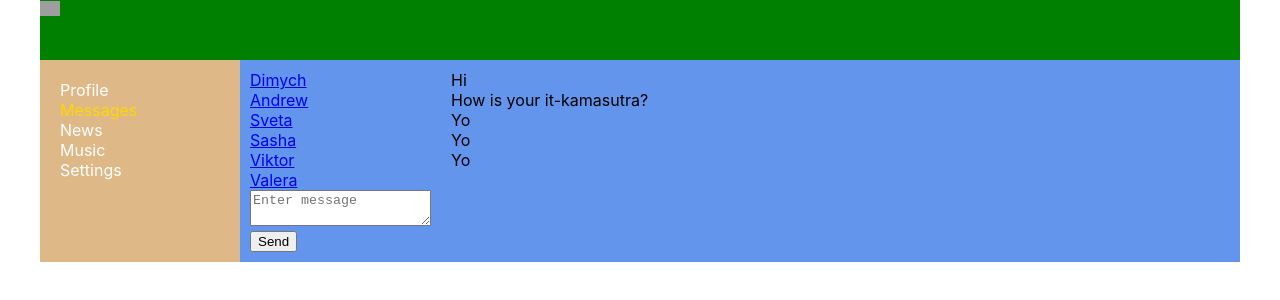
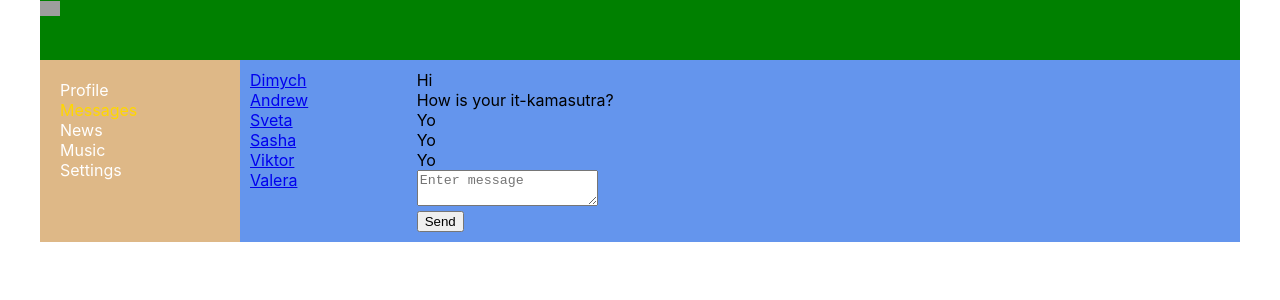
Before and after one commit to lu1dgy/react-blog, a React (Create React App) app: page /dialogs in a window 1280 px wide. Shown: the top 300 px of the page. Built offline with nearby package versions, Linux system fonts and the light colour scheme; grey boxes are pictures that could not be loaded.

Commit message:
create reducers

```diff
--- a/src/components/Dialogs/Dialogs.jsx
+++ b/src/components/Dialogs/Dialogs.jsx
@@ -2,7 +2,7 @@ import React from 'react'
 import styles from './Dialogs.module.css'
 import DialogItem from './DialogItem/DialogItem'
 import Message from './Message/Message'
-import { sendMessageCreator, updateNewMessageTextCreator } from '../../redux/state'
+import { sendMessageCreator, updateNewMessageTextCreator } from '../../redux/dialogsReducer'
 
 const Dialogs = (props) => {
   const dialogsElements = props.state.dialogs.map((d) => (
@@ -29,8 +29,9 @@ const Dialogs = (props) => {
 
   return (
     <div className={styles.dialogs}>
-      <div className={styles.dialogsItems}>
-        <div>{dialogsElements}</div>
+      <div className={styles.dialogsItems}>{dialogsElements}</div>
+      <div className={styles.messages}>
+        <div>{messagesElements}</div>
         <div>
           <div>
             <textarea
@@ -43,7 +44,6 @@ const Dialogs = (props) => {
           </div>
         </div>
       </div>
-      <div className={styles.messages}>{messagesElements}</div>
     </div>
   )
 }
--- a/src/components/Profile/MyPosts/MyPosts.jsx
+++ b/src/components/Profile/MyPosts/MyPosts.jsx
@@ -1,5 +1,5 @@
 import React from 'react'
-import { addPostCreator, updateNewPostTextCreator } from '../../../redux/state'
+import { addPostCreator, updateNewPostTextCreator } from '../../../redux/profileReducer'
 import styles from './MyPosts.module.css'
 import Post from './Post/Post'
 
--- a/src/index.js
+++ b/src/index.js
@@ -5,7 +5,7 @@ import { BrowserRouter } from 'react-router-dom'
 
 import './index.css'
 
-import store from './redux/state'
+import store from './redux/store'
 import App from './App'
 
 const root = ReactDOM.createRoot(document.getElementById('root'))
--- /dev/null
+++ b/src/redux/dialogsReducer.js
@@ -0,0 +1,22 @@
+const UPDATE_NEW_MESSAGE_TEXT = 'UPDATE_NEW_MESSAGE_TEXT'
+const SEND_MESSAGE = 'SEND_MESSAGE'
+export const dialogsReducer = (state, action) => {
+  switch (action.type) {
+    case UPDATE_NEW_MESSAGE_TEXT:
+      state.newMessageText = action.newText
+      return state
+    case SEND_MESSAGE:
+      const messageText = state.newMessageText
+      state.newMessageText = ''
+      state.messages.push({ id: 6, message: messageText })
+      return state
+    default:
+      return state
+  }
+}
+
+export const sendMessageCreator = () => ({ type: SEND_MESSAGE })
+export const updateNewMessageTextCreator = (text) => ({
+  type: UPDATE_NEW_MESSAGE_TEXT,
+  newText: text,
+})
--- /dev/null
+++ b/src/redux/profileReducer.js
@@ -0,0 +1,26 @@
+const ADD_POST = 'ADD-POST'
+const UPDATE_NEW_POST_TEXT = 'UPDATE-NEW-POST-TEXT'
+export const profileReducer = (state, action) => {
+  switch (action.type) {
+    case ADD_POST:
+      const newPost = {
+        id: 5,
+        message: state.newPostText,
+        likesCount: 0,
+      }
+      state.posts.push(newPost)
+      state.newPostText = ''
+      return state
+    case UPDATE_NEW_POST_TEXT:
+      state.newPostText = action.newText
+      return state
+    default:
+      return state
+  }
+}
+
+export const addPostCreator = () => ({ type: ADD_POST })
+export const updateNewPostTextCreator = (text) => ({
+  type: UPDATE_NEW_POST_TEXT,
+  newText: text,
+})
--- /dev/null
+++ b/src/redux/sideBarReducer.js
@@ -0,0 +1,9 @@
+export const sideBarReducer = (state, action) => {
+  switch (state) {
+    case 1:
+      return state
+
+    default:
+      return state
+  }
+}
--- a/src/redux/state.js
+++ /dev/null
@@ -1,87 +0,0 @@
-const ADD_POST = 'ADD-POST'
-const UPDATE_NEW_POST_TEXT = 'UPDATE-NEW-POST-TEXT'
-const UPDATE_NEW_MESSAGE_TEXT = 'UPDATE_NEW_MESSAGE_TEXT'
-const SEND_MESSAGE = 'SEND_MESSAGE'
-
-const store = {
-  _state: {
-    profilePage: {
-      posts: [
-        { id: 1, message: 'Hi, how are you?', likesCount: 12 },
-        { id: 2, message: "It's my first post", likesCount: 11 },
-        { id: 3, message: 'Blabla', likesCount: 11 },
-        { id: 4, message: 'Dada', likesCount: 11 },
-      ],
-      newPostText: '',
-    },
-    dialogsPage: {
-      dialogs: [
-        { id: 1, name: 'Dimych' },
-        { id: 2, name: 'Andrew' },
-        { id: 3, name: 'Sveta' },
-        { id: 4, name: 'Sasha' },
-        { id: 5, name: 'Viktor' },
-        { id: 6, name: 'Valera' },
-      ],
-      messages: [
-        { id: 1, message: 'Hi' },
-        { id: 2, message: 'How is your it-kamasutra?' },
-        { id: 3, message: 'Yo' },
-        { id: 4, message: 'Yo' },
-        { id: 5, message: 'Yo' },
-      ],
-      newMessageText: '',
-    },
-    sidebar: {},
-  },
-  _callSubscriber() {
-    console.log('State changed')
-  },
-
-  getState() {
-    return this._state
-  },
-
-  subscribe(observer) {
-    this._callSubscriber = observer
-  },
-
-  dispatch(action) {
-    if (action.type === ADD_POST) {
-      const newPost = {
-        id: 5,
-        message: this._state.profilePage.newPostText,
-        likesCount: 0,
-      }
-      this._state.profilePage.posts.push(newPost)
-      this._state.profilePage.newPostText = ''
-      this._callSubscriber(this._state)
-    } else if (action.type === UPDATE_NEW_POST_TEXT) {
-      this._state.profilePage.newPostText = action.newText
-      this._callSubscriber(this._state)
-    } else if (action.type === UPDATE_NEW_MESSAGE_TEXT) {
-      this._state.dialogsPage.newMessageText = action.newText
-      this._callSubscriber(this._state)
-    } else if (action.type === SEND_MESSAGE) {
-      let messageText = this._state.dialogsPage.newMessageText
-      this._state.dialogsPage.newMessageText = ''
-      this._state.dialogsPage.messages.push({ id: 6, message: messageText })
-      this._callSubscriber(this._state)
-    }
-  },
-}
-
-export const addPostCreator = () => ({ type: ADD_POST })
-export const updateNewPostTextCreator = (text) => ({
-  type: UPDATE_NEW_POST_TEXT,
-  newText: text,
-})
-
-export const sendMessageCreator = () => ({ type: SEND_MESSAGE })
-export const updateNewMessageTextCreator = (text) => ({
-  type: UPDATE_NEW_MESSAGE_TEXT,
-  newText: text,
-})
-
-export default store
-window.store = store
--- /dev/null
+++ b/src/redux/store.js
@@ -0,0 +1,57 @@
+import { dialogsReducer } from './dialogsReducer'
+import { profileReducer } from './profileReducer'
+import { sideBarReducer } from './sideBarReducer'
+
+const store = {
+  _state: {
+    profilePage: {
+      posts: [
+        { id: 1, message: 'Hi, how are you?', likesCount: 12 },
+        { id: 2, message: "It's my first post", likesCount: 11 },
+        { id: 3, message: 'Blabla', likesCount: 11 },
+        { id: 4, message: 'Dada', likesCount: 11 },
+      ],
+      newPostText: '',
+    },
+    dialogsPage: {
+      dialogs: [
+        { id: 1, name: 'Dimych' },
+        { id: 2, name: 'Andrew' },
+        { id: 3, name: 'Sveta' },
+        { id: 4, name: 'Sasha' },
+        { id: 5, name: 'Viktor' },
+        { id: 6, name: 'Valera' },
+      ],
+      messages: [
+        { id: 1, message: 'Hi' },
+        { id: 2, message: 'How is your it-kamasutra?' },
+        { id: 3, message: 'Yo' },
+        { id: 4, message: 'Yo' },
+        { id: 5, message: 'Yo' },
+      ],
+      newMessageText: '',
+    },
+    sidebar: {},
+  },
+  _callSubscriber() {
+    console.log('State changed')
+  },
+
+  getState() {
+    return this._state
+  },
+
+  subscribe(observer) {
+    this._callSubscriber = observer
+  },
+
+  dispatch(action) {
+    this._state.dialogsPage = dialogsReducer(this._state.dialogsPage, action)
+    this._state.profilePage = profileReducer(this._state.profilePage, action)
+    this._state.sidebar = sideBarReducer(this._state.sidebar, action)
+    this._callSubscriber(this._state)
+  },
+}
+
+export default store
+window.store = store
```
